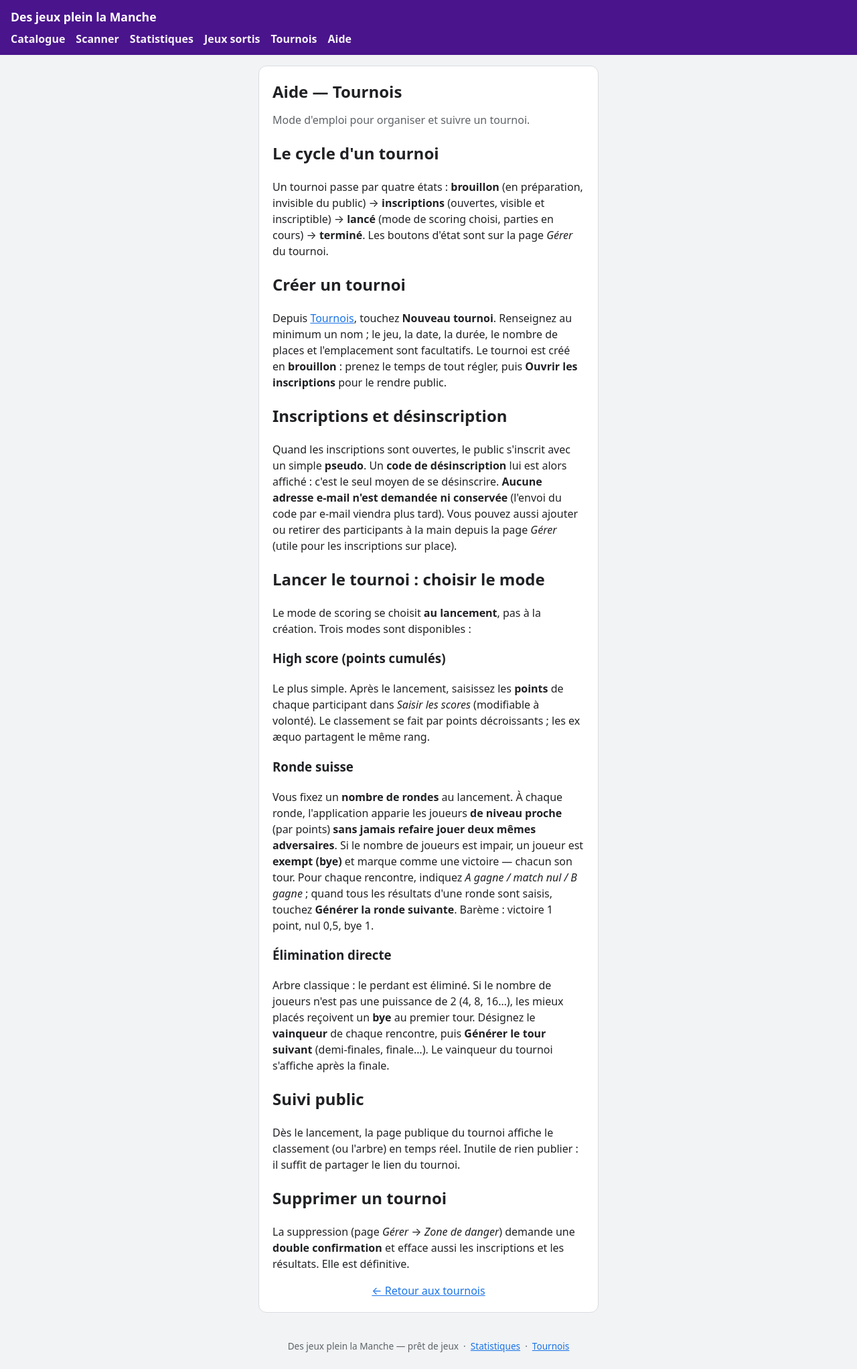
After one commit to Dramac/LudoteX, a FastAPI app: page /tournoi/aide in a window 1280 px wide. The commit adds this page. Shown: the whole page at 67% size. Run offline with FastAPI, Linux system fonts and the light colour scheme; tables that the repository leaves empty hold one stand-in row (values such as "Sample post").

Commit message:
Tournois : page d'aide dédiée (mode d'emploi des 3 modes + cycle/inscription/RGPD)

```diff
--- /dev/null
+++ b/app/templates/tournoi_aide.html
@@ -0,0 +1,70 @@
+{% extends "base.html" %}
+{% block titre %}Aide — Tournois{% endblock %}
+
+{% block contenu %}
+<section class="carte">
+  <h1>Aide — Tournois</h1>
+  <p class="dispo-titre">Mode d'emploi pour organiser et suivre un tournoi.</p>
+
+  <h2>Le cycle d'un tournoi</h2>
+  <p>Un tournoi passe par quatre états : <strong>brouillon</strong> (en
+     préparation, invisible du public) → <strong>inscriptions</strong> (ouvertes,
+     visible et inscriptible) → <strong>lancé</strong> (mode de scoring choisi,
+     parties en cours) → <strong>terminé</strong>. Les boutons d'état sont sur la
+     page <em>Gérer</em> du tournoi.</p>
+
+  <h2>Créer un tournoi</h2>
+  <p>Depuis <a class="lien" href="/tournois">Tournois</a>, touchez
+     <strong>Nouveau tournoi</strong>. Renseignez au minimum un nom ; le jeu, la
+     date, la durée, le nombre de places et l'emplacement sont facultatifs.
+     Le tournoi est créé en <strong>brouillon</strong> : prenez le temps de tout
+     régler, puis <strong>Ouvrir les inscriptions</strong> pour le rendre public.</p>
+
+  <h2>Inscriptions et désinscription</h2>
+  <p>Quand les inscriptions sont ouvertes, le public s'inscrit avec un simple
+     <strong>pseudo</strong>. Un <strong>code de désinscription</strong> lui est
+     alors affiché : c'est le seul moyen de se désinscrire. <strong>Aucune adresse
+     e-mail n'est demandée ni conservée</strong> (l'envoi du code par e-mail
+     viendra plus tard). Vous pouvez aussi ajouter ou retirer des participants à
+     la main depuis la page <em>Gérer</em> (utile pour les inscriptions sur place).</p>
+
+  <h2>Lancer le tournoi : choisir le mode</h2>
+  <p>Le mode de scoring se choisit <strong>au lancement</strong>, pas à la
+     création. Trois modes sont disponibles :</p>
+
+  <h3>High score (points cumulés)</h3>
+  <p>Le plus simple. Après le lancement, saisissez les <strong>points</strong> de
+     chaque participant dans <em>Saisir les scores</em> (modifiable à volonté). Le
+     classement se fait par points décroissants ; les ex æquo partagent le même
+     rang.</p>
+
+  <h3>Ronde suisse</h3>
+  <p>Vous fixez un <strong>nombre de rondes</strong> au lancement. À chaque ronde,
+     l'application apparie les joueurs <strong>de niveau proche</strong> (par
+     points) <strong>sans jamais refaire jouer deux mêmes adversaires</strong>. Si
+     le nombre de joueurs est impair, un joueur est <strong>exempt (bye)</strong>
+     et marque comme une victoire — chacun son tour. Pour chaque rencontre,
+     indiquez <em>A gagne / match nul / B gagne</em> ; quand tous les résultats
+     d'une ronde sont saisis, touchez <strong>Générer la ronde suivante</strong>.
+     Barème : victoire 1 point, nul 0,5, bye 1.</p>
+
+  <h3>Élimination directe</h3>
+  <p>Arbre classique : le perdant est éliminé. Si le nombre de joueurs n'est pas
+     une puissance de 2 (4, 8, 16…), les mieux placés reçoivent un
+     <strong>bye</strong> au premier tour. Désignez le <strong>vainqueur</strong>
+     de chaque rencontre, puis <strong>Générer le tour suivant</strong>
+     (demi-finales, finale…). Le vainqueur du tournoi s'affiche après la finale.</p>
+
+  <h2>Suivi public</h2>
+  <p>Dès le lancement, la page publique du tournoi affiche le classement (ou
+     l'arbre) en temps réel. Inutile de rien publier : il suffit de partager le
+     lien du tournoi.</p>
+
+  <h2>Supprimer un tournoi</h2>
+  <p>La suppression (page <em>Gérer</em> → <em>Zone de danger</em>) demande une
+     <strong>double confirmation</strong> et efface aussi les inscriptions et les
+     résultats. Elle est définitive.</p>
+
+  <p class="lien-fiche"><a class="lien" href="/tournois">← Retour aux tournois</a></p>
+</section>
+{% endblock %}
--- a/app/templates/tournoi_gerer.html
+++ b/app/templates/tournoi_gerer.html
@@ -26,6 +26,8 @@
       <a class="lien" href="/tournoi/{{ t.id_tournoi }}/editer">Modifier les infos</a>
       &nbsp;·&nbsp;
       <a class="lien" href="/tournoi/{{ t.id_tournoi }}">Voir la page publique</a>
+      &nbsp;·&nbsp;
+      <a class="lien" href="/tournoi/aide">Aide</a>
     </p>
   </section>
 
--- a/app/templates/tournoi_liste.html
+++ b/app/templates/tournoi_liste.html
@@ -30,6 +30,7 @@
   <h1>Tournois</h1>
   {% if est_benevole(request) %}
     <p><a class="bouton bouton-principal" href="/tournoi/nouveau">+ Nouveau tournoi</a></p>
+    <p><a class="lien" href="/tournoi/aide">Aide — comment organiser un tournoi</a></p>
   {% endif %}
   {% if not tournois %}
     <p><em>Aucun tournoi pour le moment.</em></p>
--- a/app/tournoi/routes.py
+++ b/app/tournoi/routes.py
@@ -70,6 +70,12 @@ def liste(request: Request):
     return templates.TemplateResponse(
         request, "tournoi_liste.html", {"tournois": tournois}
     )
+
+
+@router.get("/tournoi/aide")
+def aide(request: Request):
+    """Aide / mode d'emploi spécifique au module tournois (publique)."""
+    return templates.TemplateResponse(request, "tournoi_aide.html", {})
 
 
 @router.get("/tournoi/desinscription")
```
Also changed, not shown: CLAUDE.md (+4 -0 lines), tests/test_tournoi.py (+8 -0 lines).
